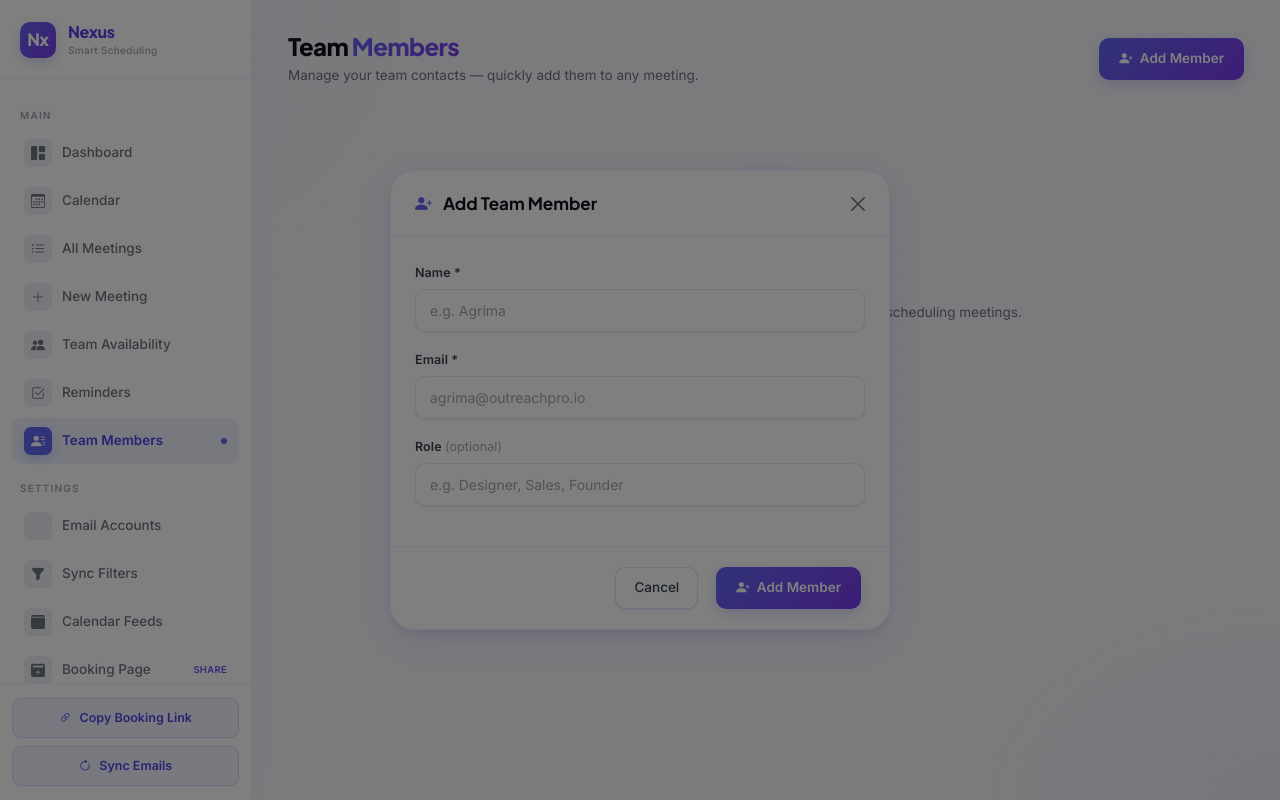
After one commit to agrimachauhan06-eng/Meeting-Scheduler, a Flask app: page /team in a window 1280 px wide, after a click on "Add Member". The commit adds this page. Run offline with Flask 3, Linux system fonts and the light colour scheme; some libraries are stand-ins or nearby versions.

Commit message:
Add Team Members — persistent contacts with quick-select on meeting form
Co-Authored-By: Claude Sonnet 4.6 <noreply@anthropic.com>

```diff
--- a/app/routes.py
+++ b/app/routes.py
@@ -1021,3 +1021,47 @@ def delete_task(task_id):
     db.session.delete(task)
     db.session.commit()
     return redirect(url_for("main.tasks"))
+
+
+# ── Team Members ───────────────────────────────────────────────────────────────
+
+@main_bp.route("/team")
+def team_members():
+    from app.models import TeamMember
+    members = TeamMember.query.order_by(TeamMember.name).all()
+    return render_template("team_members.html", members=members)
+
+
+@main_bp.route("/team/add", methods=["POST"])
+def add_team_member():
+    from app.models import TeamMember
+    name  = request.form.get("name", "").strip()
+    email = request.form.get("email", "").strip().lower()
+    role  = request.form.get("role", "").strip()
+    if not name or not email:
+        flash("Name and email are required.", "error")
+        return redirect(url_for("main.team_members"))
+    if TeamMember.query.filter_by(email=email).first():
+        flash(f"{email} is already in the team.", "warning")
+        return redirect(url_for("main.team_members"))
+    db.session.add(TeamMember(name=name, email=email, role=role))
+    db.session.commit()
+    flash(f"{name} added to team.", "success")
+    return redirect(url_for("main.team_members"))
+
+
+@main_bp.route("/team/<int:member_id>/delete", methods=["POST"])
+def delete_team_member(member_id):
+    from app.models import TeamMember
+    member = TeamMember.query.get_or_404(member_id)
+    db.session.delete(member)
+    db.session.commit()
+    flash("Team member removed.", "success")
+    return redirect(url_for("main.team_members"))
+
+
+@main_bp.route("/api/team-members")
+def api_team_members():
+    from app.models import TeamMember
+    members = TeamMember.query.order_by(TeamMember.name).all()
+    return jsonify([{"name": m.name, "email": m.email, "role": m.role} for m in members])
--- a/templates/base.html
+++ b/templates/base.html
@@ -577,6 +577,10 @@
                 <div class="nav-item-icon"><i class="bi bi-check2-square"></i></div>
                 Reminders
             </a>
+            <a href="/team" class="nav-item {% if request.endpoint == 'main.team_members' %}active{% endif %}">
+                <div class="nav-item-icon"><i class="bi bi-person-lines-fill"></i></div>
+                Team Members
+            </a>
             <div class="nav-group-label">Settings</div>
             <a href="/settings/emails" class="nav-item {% if request.endpoint == 'main.email_accounts' %}active{% endif %}">
                 <div class="nav-item-icon"><i class="bi bi-envelope-gear-fill"></i></div>
--- /dev/null
+++ b/templates/team_members.html
@@ -0,0 +1,119 @@
+{% extends "base.html" %}
+{% block title %}Team Members — Nexus{% endblock %}
+
+{% block extra_css %}
+<style>
+    .member-card {
+        background: var(--surface);
+        border: 1.5px solid var(--border);
+        border-radius: var(--r-lg);
+        padding: 16px 20px;
+        display: flex; align-items: center; gap: 14px;
+        transition: all 0.18s ease;
+    }
+    .member-card:hover { border-color: var(--border-2); box-shadow: var(--shadow); }
+    .member-avatar {
+        width: 44px; height: 44px; border-radius: 50%; flex-shrink: 0;
+        background: linear-gradient(135deg, var(--primary), var(--violet));
+        display: flex; align-items: center; justify-content: center;
+        font-size: 17px; font-weight: 800; color: white;
+        font-family: 'Plus Jakarta Sans', sans-serif;
+    }
+    .member-name  { font-size: 14.5px; font-weight: 700; color: var(--text); }
+    .member-email { font-size: 12.5px; color: var(--text-muted); margin-top: 2px; }
+    .member-role  {
+        font-size: 11px; font-weight: 600;
+        background: var(--primary-soft); color: var(--primary-dark);
+        border: 1px solid var(--border-2); border-radius: 20px; padding: 1px 9px;
+    }
+</style>
+{% endblock %}
+
+{% block content %}
+<div class="page-header">
+    <div>
+        <div class="page-title">Team <span>Members</span></div>
+        <div class="page-subtitle">Manage your team contacts — quickly add them to any meeting.</div>
+    </div>
+    <button class="btn-primary-nexus" data-bs-toggle="modal" data-bs-target="#addMemberModal">
+        <i class="bi bi-person-plus-fill"></i> Add Member
+    </button>
+</div>
+
+{% if members %}
+<div style="display:flex; flex-direction:column; gap:8px;">
+{% for m in members %}
+<div class="member-card fade-up">
+    <div class="member-avatar">{{ m.name[0] | upper }}</div>
+    <div style="flex:1; min-width:0;">
+        <div style="display:flex; align-items:center; gap:8px; flex-wrap:wrap;">
+            <span class="member-name">{{ m.name }}</span>
+            {% if m.role %}<span class="member-role">{{ m.role }}</span>{% endif %}
+        </div>
+        <div class="member-email">{{ m.email }}</div>
+    </div>
+    <form method="POST" action="/team/{{ m.id }}/delete"
+          onsubmit="return confirm('Remove {{ m.name }} from team?')" style="margin:0;">
+        <button type="submit"
+            style="width:32px; height:32px; border-radius:8px; border:1.5px solid var(--border);
+            background:var(--surface); color:var(--text-muted); font-size:13px;
+            display:flex; align-items:center; justify-content:center; cursor:pointer; transition:all 0.15s;"
+            onmouseover="this.style.background='var(--rose-soft)';this.style.color='var(--rose)';this.style.borderColor='rgba(244,63,94,0.3)'"
+            onmouseout="this.style.background='var(--surface)';this.style.color='var(--text-muted)';this.style.borderColor='var(--border)'">
+            <i class="bi bi-trash"></i>
+        </button>
+    </form>
+</div>
+{% endfor %}
+</div>
+
+{% else %}
+<div class="empty-state fade-up" style="padding:48px 0;">
+    <div class="empty-state-art">
+        <i class="bi bi-people" style="font-size:32px; color:var(--primary);"></i>
+    </div>
+    <div class="empty-state-title">No team members yet</div>
+    <div class="empty-state-text">Add your teammates so you can quickly select them when scheduling meetings.</div>
+    <button class="btn-primary-nexus" data-bs-toggle="modal" data-bs-target="#addMemberModal">
+        <i class="bi bi-person-plus-fill"></i> Add first member
+    </button>
+</div>
+{% endif %}
+
+<!-- Add Member Modal -->
+<div class="modal fade" id="addMemberModal" tabindex="-1">
+    <div class="modal-dialog modal-dialog-centered">
+        <div class="modal-content">
+            <form method="POST" action="/team/add">
+                <div class="modal-header">
+                    <h5 class="modal-title">
+                        <i class="bi bi-person-plus-fill" style="color:var(--primary); margin-right:8px;"></i>
+                        Add Team Member
+                    </h5>
+                    <button type="button" class="btn-close" data-bs-dismiss="modal"></button>
+                </div>
+                <div class="modal-body">
+                    <div class="mb-3">
+                        <label class="form-label">Name *</label>
+                        <input type="text" name="name" class="form-control" required placeholder="e.g. Agrima">
+                    </div>
+                    <div class="mb-3">
+                        <label class="form-label">Email *</label>
+                        <input type="email" name="email" class="form-control" required placeholder="agrima@outreachpro.io">
+                    </div>
+                    <div class="mb-3">
+                        <label class="form-label">Role <span style="color:var(--text-light); font-weight:400;">(optional)</span></label>
+                        <input type="text" name="role" class="form-control" placeholder="e.g. Designer, Sales, Founder">
+                    </div>
+                </div>
+                <div class="modal-footer">
+                    <button type="button" class="btn-outline-nexus" data-bs-dismiss="modal">Cancel</button>
+                    <button type="submit" class="btn-primary-nexus">
+                        <i class="bi bi-person-plus-fill"></i> Add Member
+                    </button>
+                </div>
+            </form>
+        </div>
+    </div>
+</div>
+{% endblock %}
```
Also changed, not shown: app/models.py (+11 -0 lines), templates/meeting_form.html (+36 -1 lines).
